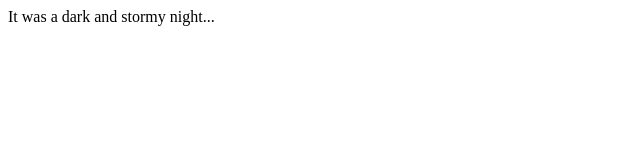
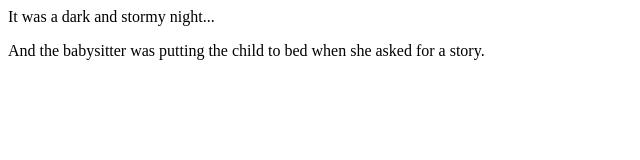
Before and after one commit to kmyohe/fireside-story, a plain HTML site: page index.html in a window 1280 px wide. Shown: the whole page, without its empty margins (0-640 px from the left). Drawn offline with Linux system fonts and the light colour scheme.

Commit message:
first line from ky

```diff
--- a/index.html
+++ b/index.html
@@ -1,5 +1,6 @@
 <html>
   <body>
     <p>It was a dark and stormy night...</p>
+    <p>And the babysitter was putting the child to bed when she asked for a story.</p>
   </body>
 </html>
```
